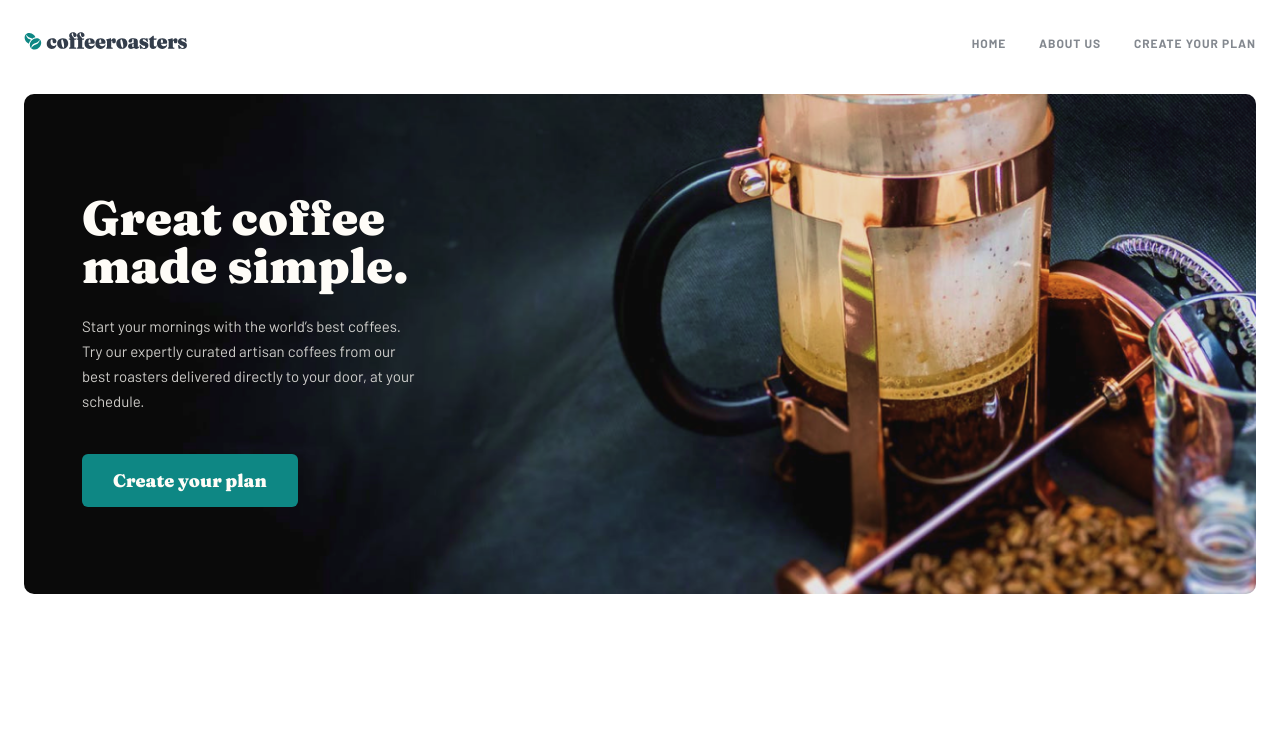
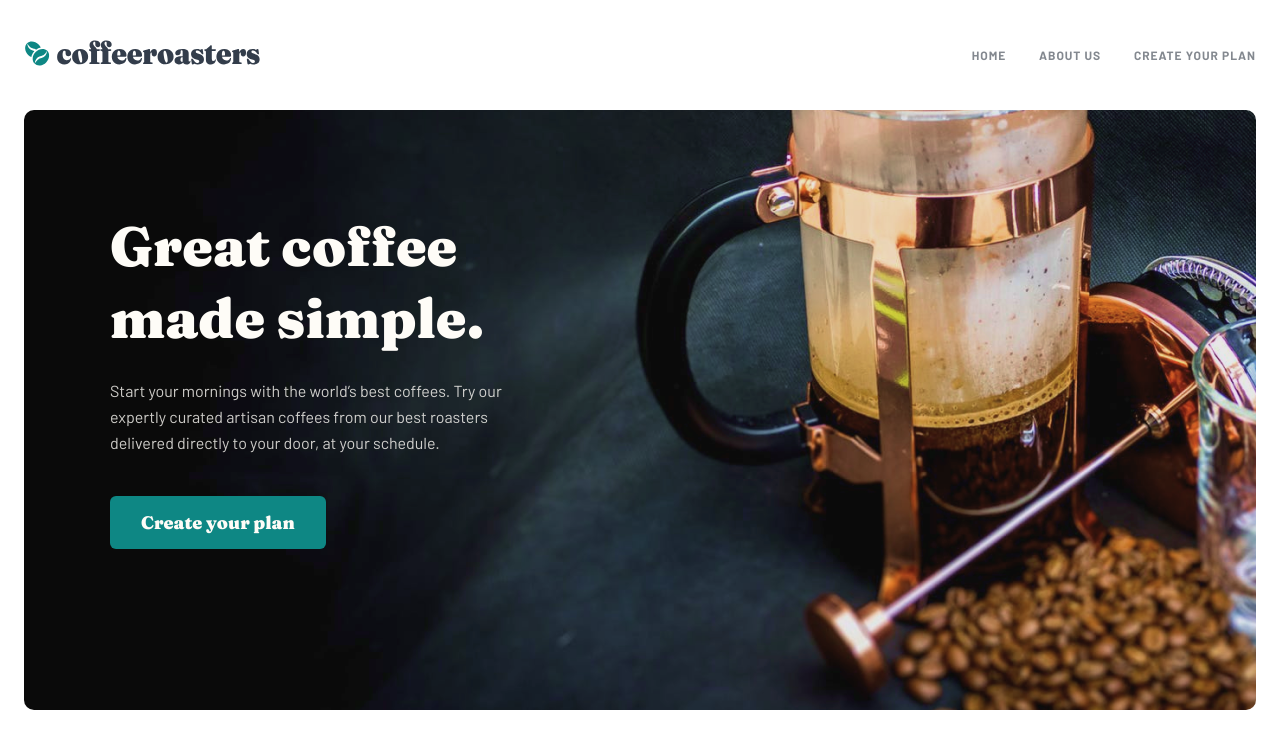
Before and after one commit to Dostonbek9830/coffeeroasters, a plain HTML site: page index.html in a window 1280 px wide. Drawn offline with Linux system fonts and the light colour scheme.

Commit message:
media desktop add

```diff
--- a/main.css
+++ b/main.css
@@ -184,5 +184,39 @@ body {
     text-align: start;
   }
 
+  .logo__img {
+    width: 236px;
+    height: 26px;
+  }
+
+  .site-header{
+    padding-top: 40px;
+  }
 
 }
+
+@media only screen and (min-width: 1200px) {
+  .hero__title {
+    font-size: 55px;
+    line-height: 72px;
+  }
+
+  .hero__desc {
+    font-size: 16px;
+    line-height: 26px;
+  }
+
+  .hero__link {
+    font-size: 18px;
+    line-height: 25px;
+  }
+
+  .hero__text {
+    padding-left: 86px;
+    width: 493px;
+  }
+
+  .hero__wrapper {
+    height: 600px;
+  }
+}
```
